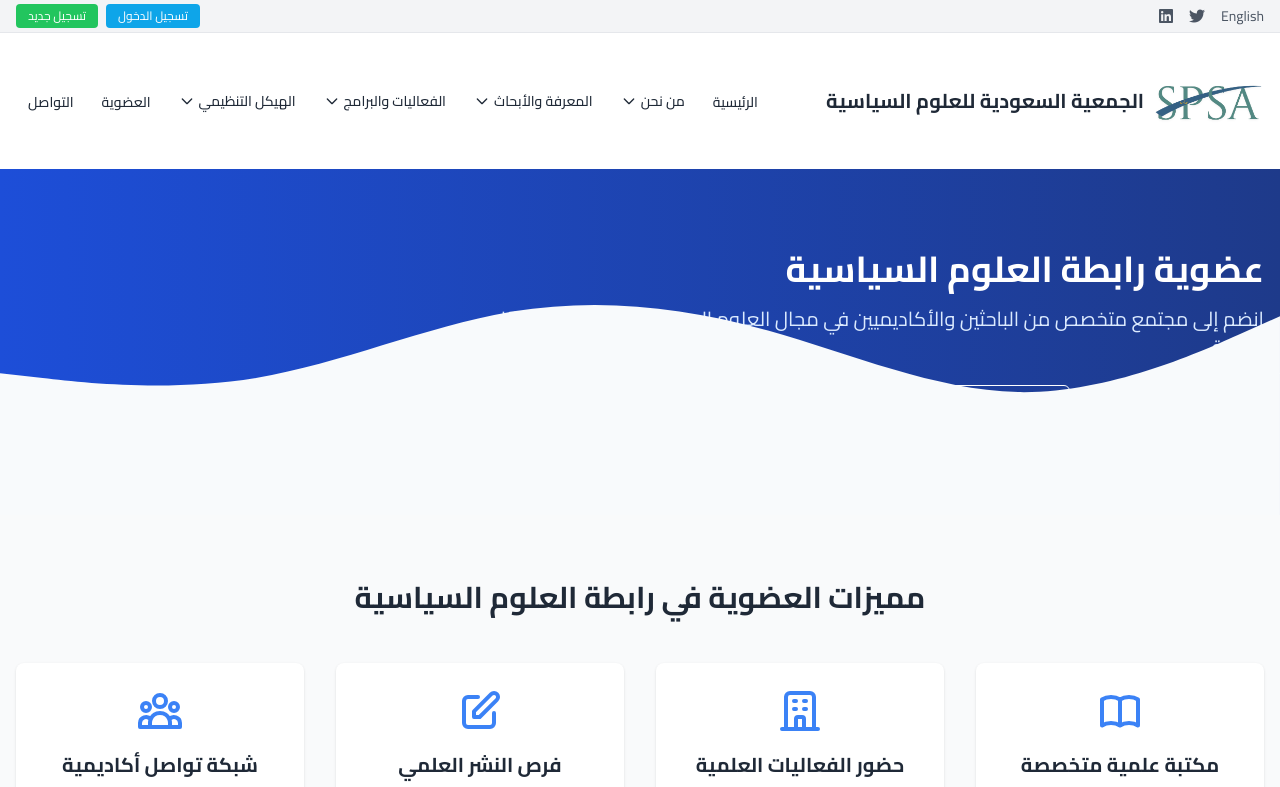
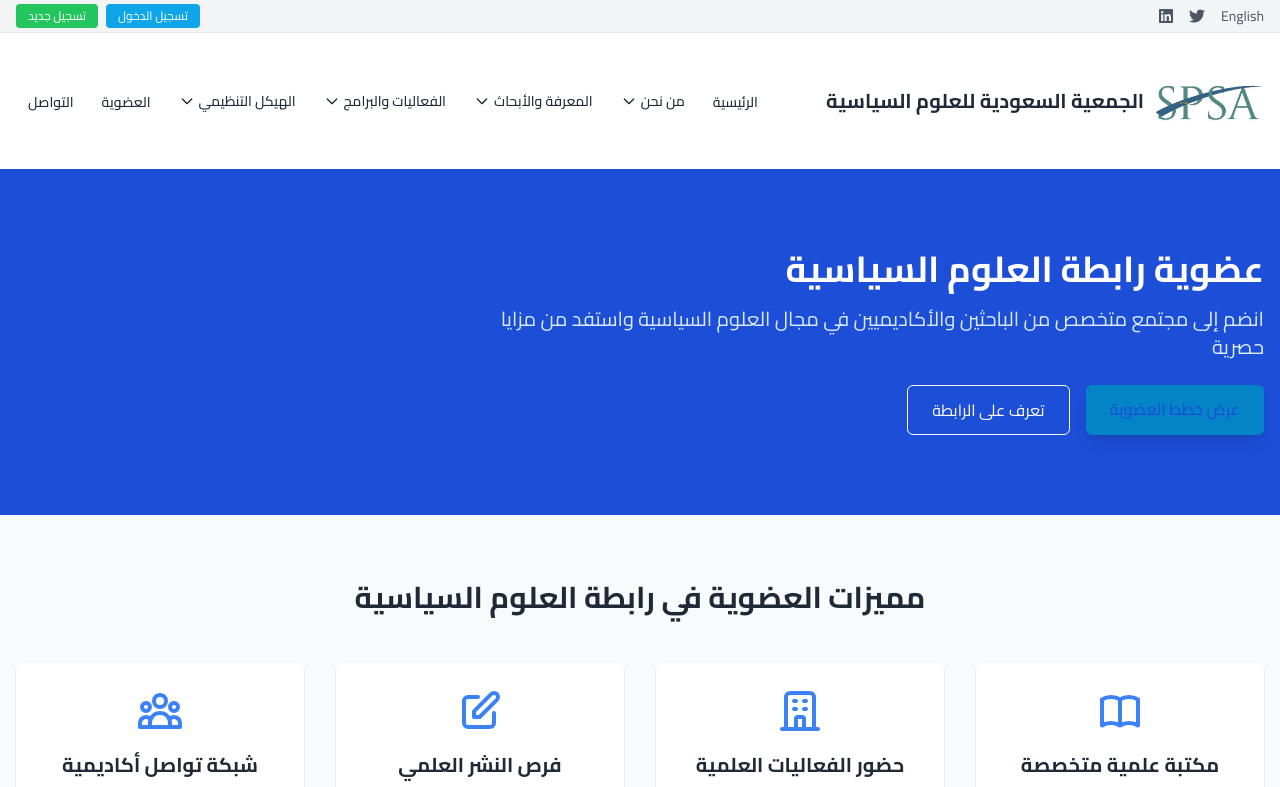
Before and after one commit to m4u05999/spsa1, a React (Vite) app: page /membership in a window 1280 px wide. Shown: the top 787 px of the page. Built offline with nearby package versions, Linux system fonts and the light colour scheme.

Commit message:
تحسين الخلفيات في صفحات العضوية والمطبوعات والبحوث لجعلها مستقيمة بدلا من شكل الموج لتحسين الوضوح

```diff
--- a/src/pages/membership/MembershipPage.jsx
+++ b/src/pages/membership/MembershipPage.jsx
@@ -91,7 +91,7 @@ const MembershipPage = () => {
   return (
     <div className="min-h-screen bg-gray-50">
       {/* قسم العنوان */}
-      <section className="relative py-20 bg-gradient-to-r from-blue-700 to-blue-900 text-white">
+      <section className="py-20 bg-blue-700 text-white">
         <div className="container mx-auto px-4">
           <div className="max-w-3xl">
             <h1 className="text-4xl font-bold mb-4">عضوية رابطة العلوم السياسية</h1>
@@ -107,11 +107,6 @@ const MembershipPage = () => {
               </Link>
             </div>
           </div>
-        </div>
-        <div className="absolute bottom-0 left-0 right-0">
-          <svg xmlns="http://www.w3.org/2000/svg" viewBox="0 0 1440 320" className="w-full h-auto">
-            <path fill="#f8fafc" fillOpacity="1" d="M0,160L48,165.3C96,171,192,181,288,165.3C384,149,480,107,576,90.7C672,75,768,85,864,112C960,139,1056,181,1152,181.3C1248,181,1344,139,1392,117.3L1440,96L1440,320L1392,320C1344,320,1248,320,1152,320C1056,320,960,320,864,320C768,320,672,320,576,320C480,320,384,320,288,320C192,320,96,320,48,320L0,320Z"></path>
-          </svg>
         </div>
       </section>
 
--- a/src/pages/publications/PublicationsPage.jsx
+++ b/src/pages/publications/PublicationsPage.jsx
@@ -92,7 +92,7 @@ const PublicationsPage = () => {
   return (
     <div className="min-h-screen bg-gray-50">
       {/* قسم العنوان */}
-      <section className="relative py-16 bg-gradient-to-r from-blue-700 to-blue-900 text-white">
+      <section className="py-16 bg-blue-700 text-white">
         <div className="container mx-auto px-4">
           <div className="max-w-3xl">
             <h1 className="text-4xl font-bold mb-4">مطبوعات الجمعية</h1>
@@ -100,11 +100,6 @@ const PublicationsPage = () => {
               مجموعة متنوعة من الإصدارات العلمية والتقارير والدوريات المتخصصة في مجال العلوم السياسية
             </p>
           </div>
-        </div>
-        <div className="absolute bottom-0 left-0 right-0">
-          <svg xmlns="http://www.w3.org/2000/svg" viewBox="0 0 1440 320" className="w-full h-auto">
-            <path fill="#f8fafc" fillOpacity="1" d="M0,160L48,165.3C96,171,192,181,288,165.3C384,149,480,107,576,90.7C672,75,768,85,864,112C960,139,1056,181,1152,181.3C1248,181,1344,139,1392,117.3L1440,96L1440,320L1392,320C1344,320,1248,320,1152,320C1056,320,960,320,864,320C768,320,672,320,576,320C480,320,384,320,288,320C192,320,96,320,48,320L0,320Z"></path>
-          </svg>
         </div>
       </section>
 
--- a/src/pages/research/ResearchPage.jsx
+++ b/src/pages/research/ResearchPage.jsx
@@ -106,7 +106,7 @@ const ResearchPage = () => {
         <Route index element={
           <div className="min-h-screen bg-gray-50 rtl" dir="rtl">
             {/* قسم الرأس */}
-            <section className="relative py-12 sm:py-16 bg-gradient-to-r from-blue-700 to-blue-900 text-white overflow-hidden">
+            <section className="py-12 sm:py-16 bg-blue-700 text-white">
               <div className="container mx-auto px-4">
                 <div className="max-w-3xl">
                   <h1 className="text-2xl sm:text-4xl font-bold mb-4">إدارة البحوث والدراسات العلمية</h1>
@@ -114,11 +114,6 @@ const ResearchPage = () => {
                     تعنى إدارة البحوث بإنتاج المعرفة العلمية في مجال العلوم السياسية، وتقديم تحليلات معمقة للقضايا والظواهر السياسية المحلية والإقليمية والدولية
                   </p>
                 </div>
-              </div>
-              <div className="absolute bottom-0 left-0 right-0">
-                <svg xmlns="http://www.w3.org/2000/svg" viewBox="0 0 1440 320">
-                  <path fill="#f8fafc" fillOpacity="1" d="M0,96L48,112C96,128,192,160,288,160C384,160,480,128,576,112C672,96,768,96,864,112C960,128,1056,160,1152,160C1248,160,1344,128,1392,112L1440,96L1440,320L1392,320C1344,320,1248,320,1152,320C1056,320,960,320,864,320C768,320,672,320,576,320C480,320,384,320,288,320C192,320,96,320,48,320L0,320Z"></path>
-                </svg>
               </div>
             </section>
 
```
